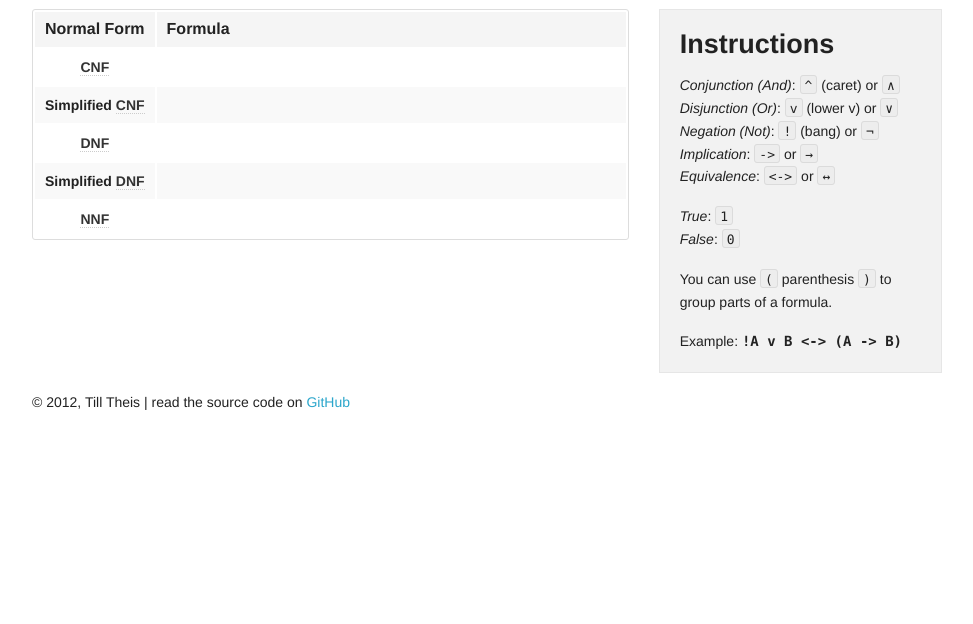
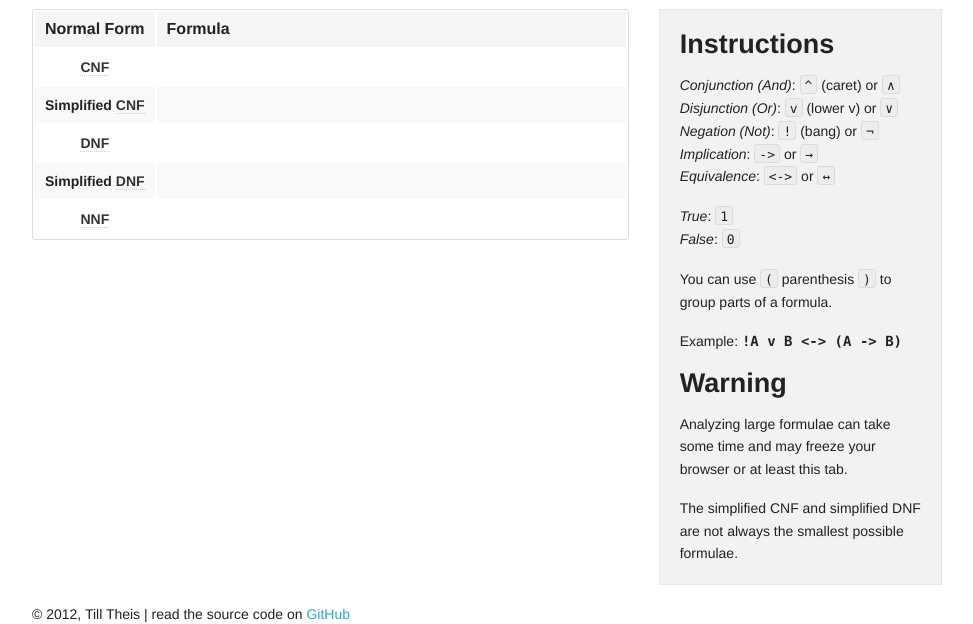
Before and after one commit to tilltheis/propositional-logic, a plain HTML site: page App.html in a window 1280 px wide. Shown: the part 176-800 px from the top of the page, without its empty margins (153-1126 px from the left). Drawn offline with Linux system fonts and the light colour scheme.

Commit message:
add warning to site

```diff
--- a/App.html
+++ b/App.html
@@ -113,6 +113,9 @@
                 You can use <kbd>(</kbd> parenthesis <kbd>)</kbd> to group parts of a formula.
               </p>
               <p>Example: <code>!A v B &lt;-&gt; (A -&gt; B)</code></p>
+              <h3>Warning</h3>
+              <p>Analyzing large formulae can take some time and may freeze your browser or at least this tab.</p>
+              <p>The simplified CNF and simplified DNF are not always the smallest possible formulae.</p>
             </div>
           </div>
 
```
